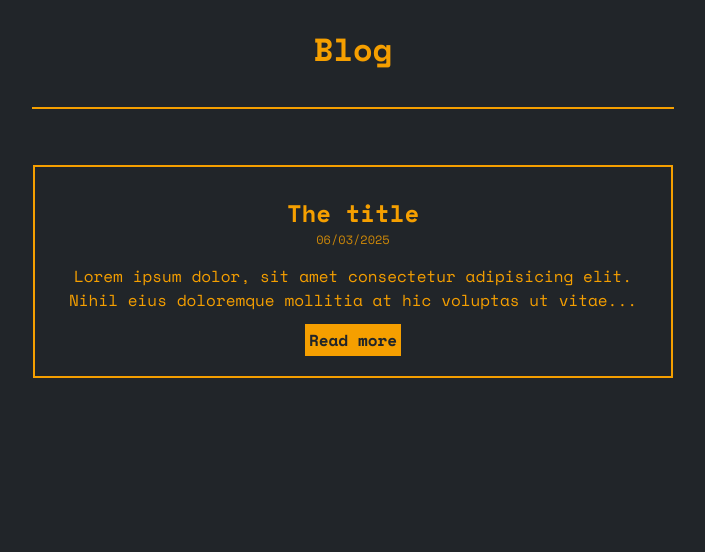
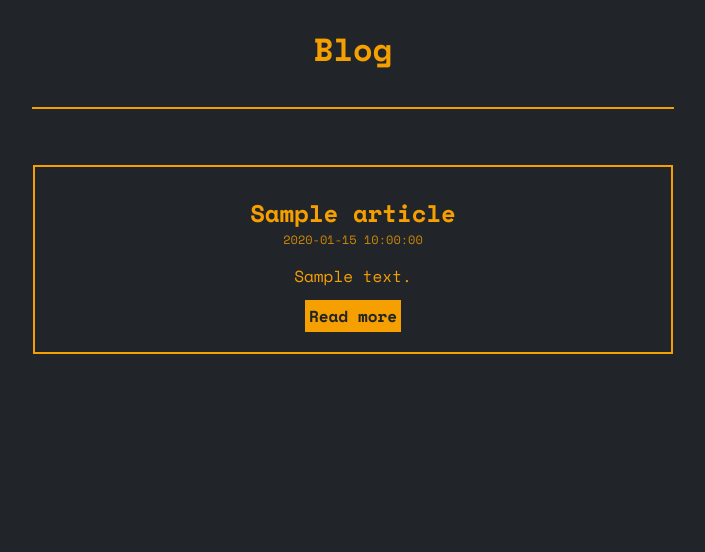
Before and after one commit to campbellm92/flask-json-blog, a Flask app: template templates/index.html in a window 1280 px wide. Shown: the top 552 px of the page, without its empty margins (287-992 px from the left). Run offline with Flask 3, Linux system fonts and the light colour scheme; the template is opened without the code that fills it: most values are stand-ins (such as "Sample title", 1, 10 or a date in 2020).

Commit message:
dynamically load article cards

```diff
--- a/templates/index.html
+++ b/templates/index.html
@@ -1,12 +1,16 @@
-{% extends "base.html" %} {% block title %}Home{% endblock %} {% block head %}
-{{ super() }} {% endblock %} {% block content %}
+{% extends "base.html" %} {% block title %}Home{% endblock %}
+{% block head %}
+{{ super() }}
+{% endblock %}
+{% block content %}
+{% for article in articles %}
 <div class="article-card">
-  <h2 class="card-title">The title</h2>
-  <p class="card-date">06/03/2025</p>
-  <p class="card-preview">
-    Lorem ipsum dolor, sit amet consectetur adipisicing elit. Nihil eius
-    doloremque mollitia at hic voluptas ut vitae...
+  <h2 class="card-title">{{article.title}}</h2>
+  <p class="card-date">{{article.published_on}}</p>
+  <p class="card-content-preview">
+    {{article.content}}
   </p>
-  <a href="/post" class="card-link">Read more</a>
+  <a href="/post/{{article.id}}" class="card-link">Read more</a>
 </div>
+{% endfor %}
 {% endblock %}
```
